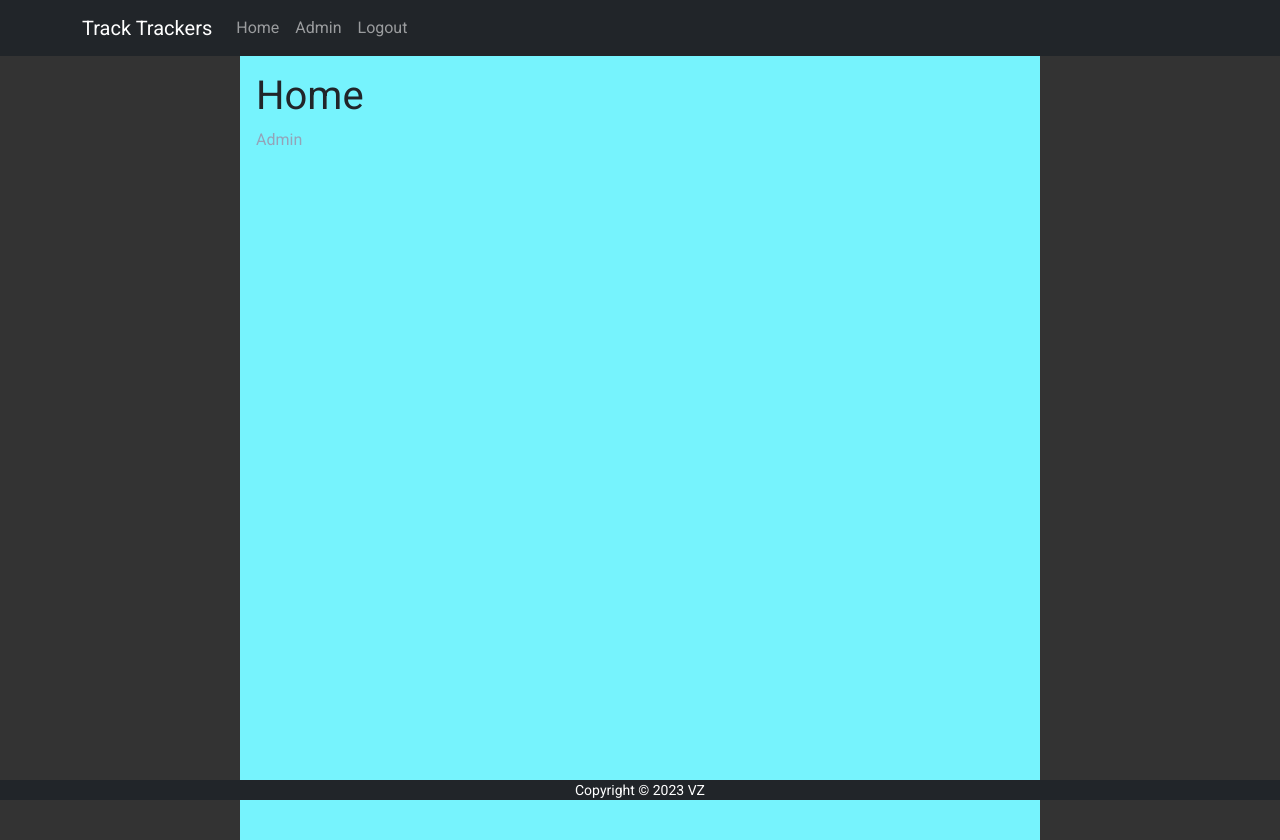
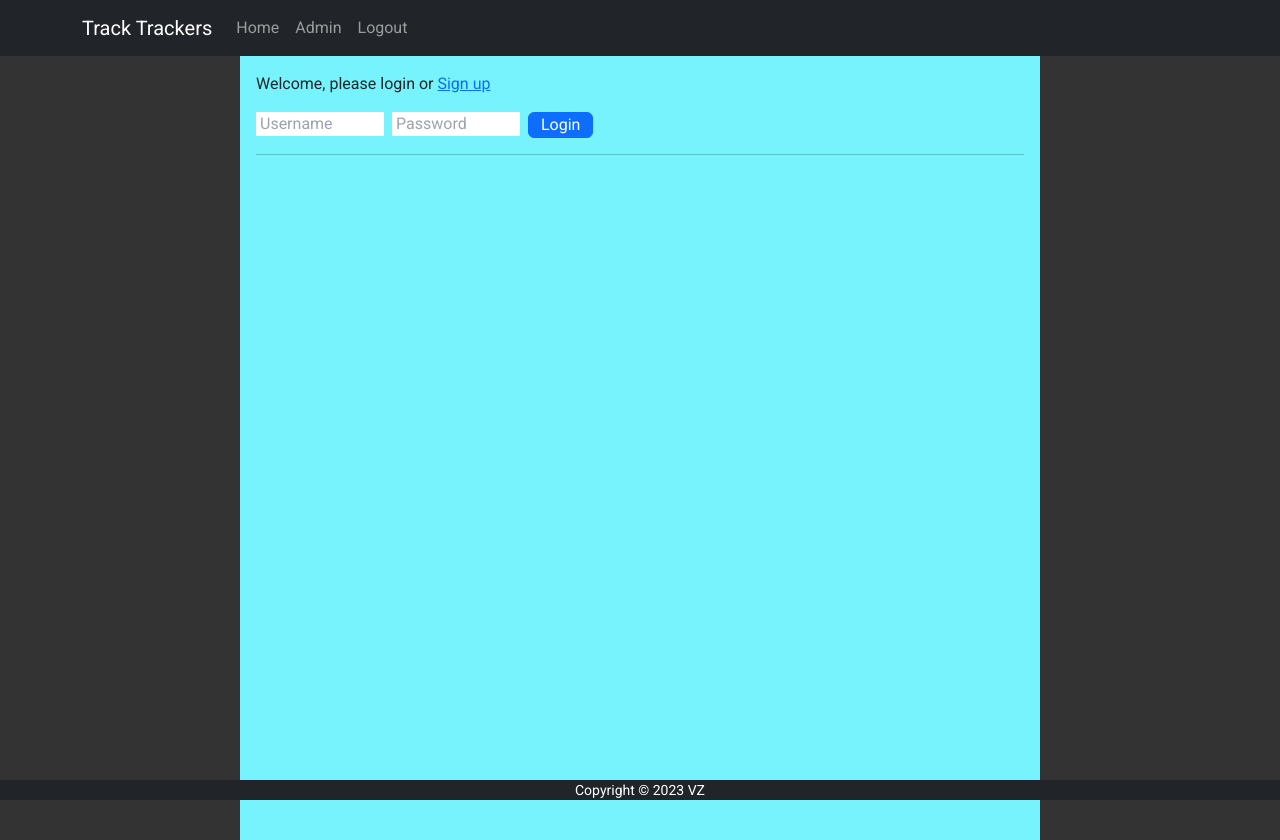
Before and after one commit to sawfiz/tt-admin, a React (Vite) app: page / in a window 1280 px wide. Built offline with nearby package versions, Linux system fonts and the light colour scheme; no server answers.

Commit message:
Add Login component

```diff
--- a/src/pages/home/Home.jsx
+++ b/src/pages/home/Home.jsx
@@ -1,19 +1,28 @@
 // Libraries
-import { NavLink } from 'react-router-dom';
+import React, { useState, useEffect } from 'react';
+import { Link } from 'react-router-dom';
+
+// Components
+import Login from './Login';
+
+// Styling
+import { Form, Row, Col, Button } from 'react-bootstrap';
 
 export default function Home() {
+  const handleChange = (e) => {
+    const { name, value } = e.target;
+    setFormData((prevFormData) => ({ ...prevFormData, [name]: value }));
+  };
+
+  const [formData, setFormData] = useState({
+    username: '',
+    password: '',
+  });
 
   return (
     <main>
-      <h1>Home</h1>
-      <NavLink
-          to="/admin"
-          className={
-            'flex items-end pb-1 no-underline text-slate-400 hover:text-slate-200'
-          }
-        >
-          Admin
-        </NavLink>
+      <p>Welcome, please login or <Link to="/signup">Sign up</Link></p>
+      <Login />
     </main>
   );
 }
--- /dev/null
+++ b/src/pages/home/Login.jsx
@@ -0,0 +1,49 @@
+// Libraries
+import React, { useState, useEffect } from 'react';
+import { Link } from 'react-router-dom';
+
+// Styling
+import { Form, Row, Col, Button } from 'react-bootstrap';
+
+export default function Login() {
+  const handleChange = (e) => {
+    const { name, value } = e.target;
+    setFormData((prevFormData) => ({ ...prevFormData, [name]: value }));
+  };
+
+  const [formData, setFormData] = useState({
+    username: '',
+    password: '',
+  });
+
+  return (
+    <>
+      <Form>
+        <input
+          type="text"
+          name="username"
+          placeholder="Username"
+          value={formData.username}
+          onChange={handleChange}
+          required
+          className="px-1 mr-2 w-32"
+        />
+
+        <input
+          type="password"
+          name="password"
+          placeholder="Password"
+          value={formData.password}
+          onChange={handleChange}
+          required
+          className="px-1 w-32 mr-2"
+        />
+
+        <Button type="submit" className="py-0">
+          Login
+        </Button>
+      </Form>
+      <hr />
+    </>
+  );
+}
--- a/src/routing/Router.jsx
+++ b/src/routing/Router.jsx
@@ -17,7 +17,7 @@ import AthleteDetails from '../components/athlete/AthleteDetails';
 import AthleteForm from '../components/athlete/AthleteForm';
 
 const routes = createRoutesFromElements(
-  <Route path="/" element={<RootLayout />}>
+  <Route path="/" element={<RootLayout />} >
     <Route index element={<Home />} />
     <Route path="/manage-athletes" element={<ManageAthletes />} />
 
```
Also changed, not shown: src/pages/home/Signup.jsx (added).
